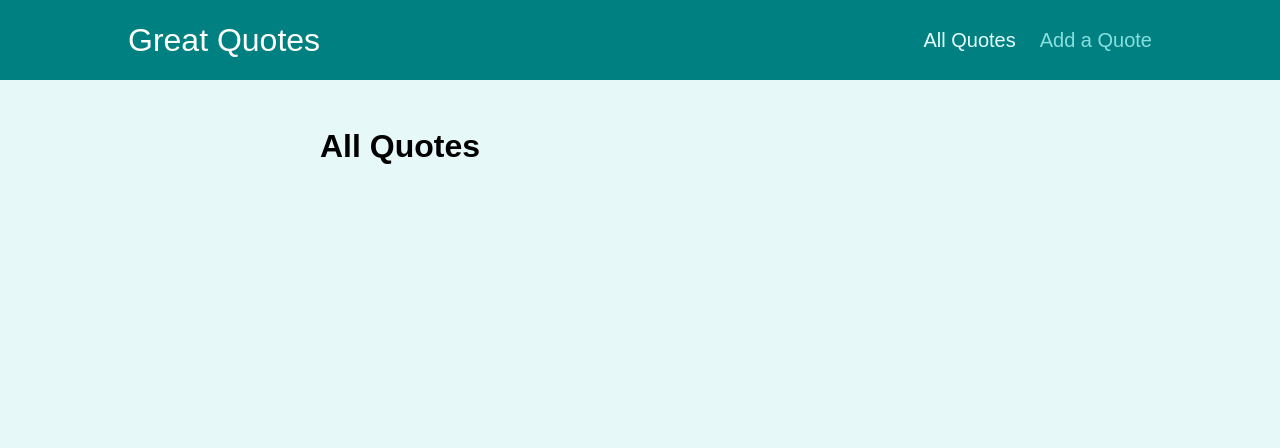
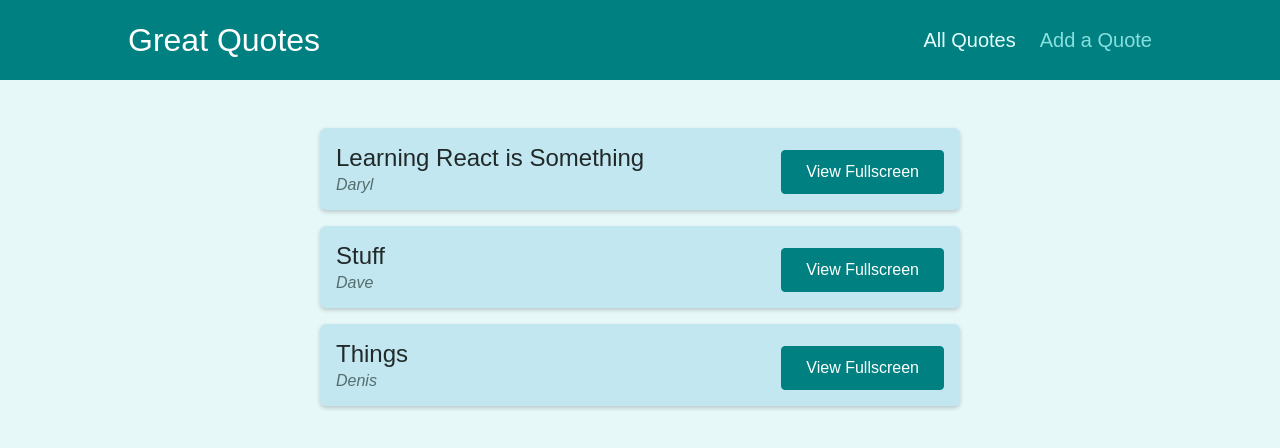
Before and after one commit to dhowai/react-router-demo, a React (Create React App) app: page /quotes in a window 1280 px wide. Shown: the top 448 px of the page. Built offline with nearby package versions, Linux system fonts and the light colour scheme.

Commit message:
Add dummy data and display content on relevant pages

```diff
--- a/src/pages/AllQuotes.js
+++ b/src/pages/AllQuotes.js
@@ -1,7 +1,14 @@
 import React from "react";
+import QuoteList from "../components/quotes/QuoteList";
+
+const DUMMY_DATA = [
+  { id: "q1", author: "Daryl", text: "Learning React is Something" },
+  { id: "q2", author: "Dave", text: "Stuff" },
+  { id: "q3", author: "Denis", text: "Things" },
+];
 
 const AllQuotes = () => {
-  return <h1>All Quotes</h1>;
+  return <QuoteList quotes={DUMMY_DATA} />;
 };
 
 export default AllQuotes;
--- a/src/pages/NewQuote.js
+++ b/src/pages/NewQuote.js
@@ -1,7 +1,12 @@
 import React from "react";
+import QuoteForm from "../components/quotes/QuoteForm";
 
 const NewQuote = () => {
-  return <h1>New Quote</h1>;
+  const addQuoteHandler = (quoteData) => {
+    console.log(quoteData);
+  };
+
+  return <QuoteForm anAddQuote={addQuoteHandler} />;
 };
 
 export default NewQuote;
```
